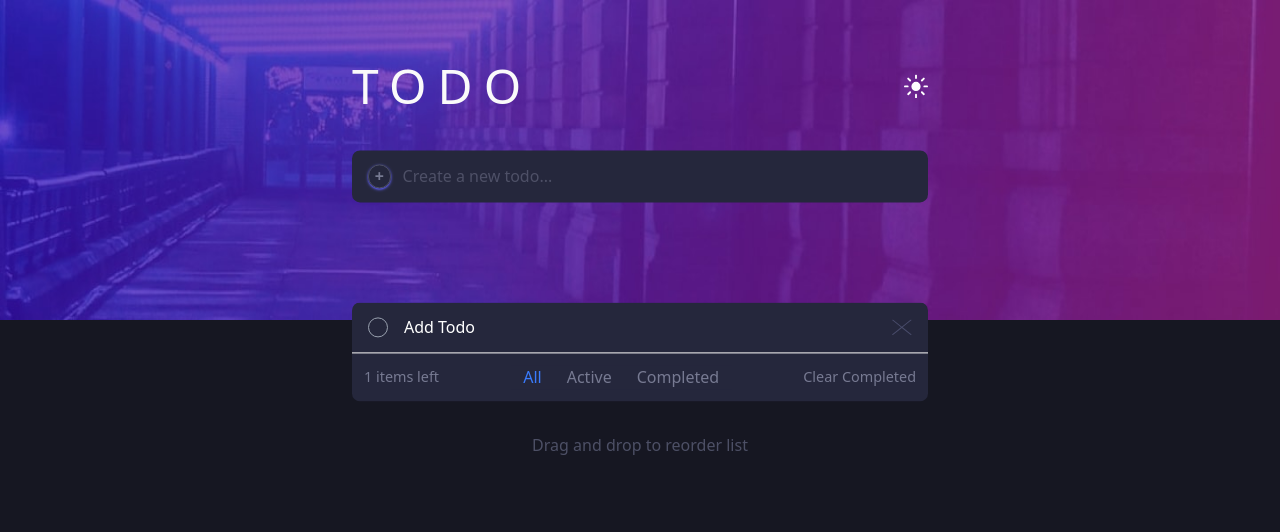
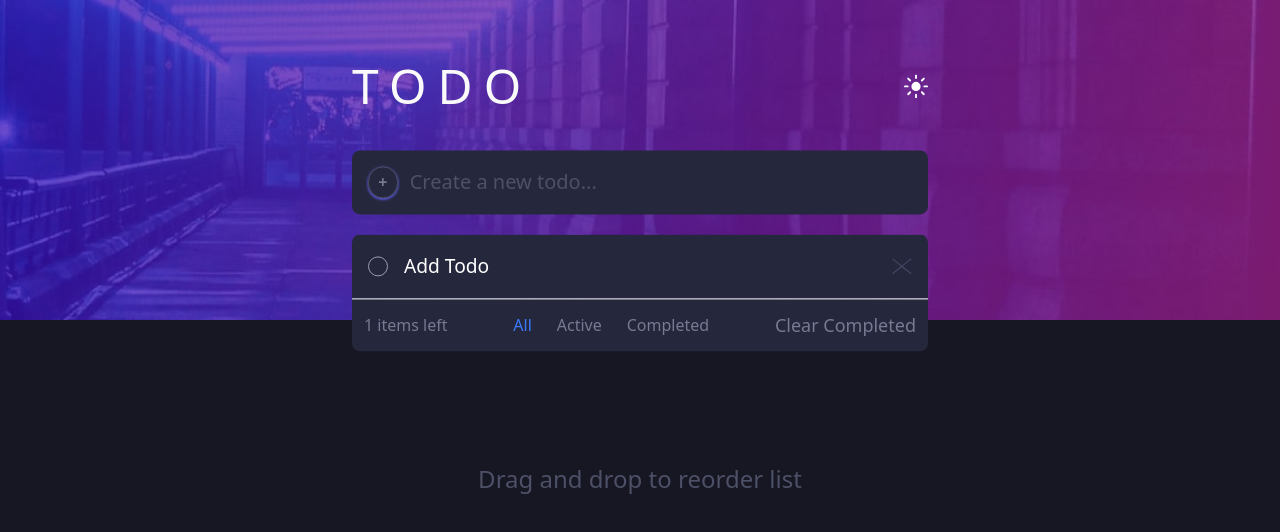
Before and after one commit to ZcRaaTch/Todo-app, a React (Vite) app: page / in a window 1280 px wide. Shown: the top 532 px of the page. Built offline with nearby package versions, Linux system fonts and the light colour scheme; the HTML template or start-up script is replaced by a standard one.

Commit message:
completed desktop styling and added scrol and styling

```diff
--- a/src/App.jsx
+++ b/src/App.jsx
@@ -24,9 +24,9 @@ function App() {
   return (
     <>
       <div className="bg-[url('/images/bg-mobile-light.jpg')] dark:bg-[url('/images/bg-mobile-dark.jpg')] sm:bg-[url('/images/bg-desktop-light.jpg')] sm:dark:bg-[url('/images/bg-desktop-dark.jpg')] w-full h-[13.7rem] lg:h-64 xl:h-80 bg-[length:100%_100%] bg-no-repeat"></div>
-      <div className="z-10 -translate-y-[12.6rem] lg:-translate-y-[17.6rem] w-full">
+      <div className="z-10 -translate-y-[12.6rem] xl:-translate-y-[17.6rem] lg:-translate-y-[14.6rem] w-full">
         <div className=" mx-auto my-6 mb flex justify-between w-[85%] sm:w-[75%] lg:w-[45%] md:w-[50%]">
-          <h1 className="font-medium tracking-[0.5rem] lg:tracking-[0.7rem] text-[var(--color-light-primary)] text-3xl lg:text-5xl">
+          <h1 className="font-medium tracking-[0.5rem] lg:tracking-[0.7rem] text-[var(--color-light-primary)] text-3xl xl:text-5xl lg:text-4xl">
             TODO
           </h1>
           <ThemeButton />
@@ -36,7 +36,7 @@ function App() {
 
       <TodoList />
       <Filter classname="lg:hidden -translate-y-[12.6rem]" />
-      <p className="  text-center text-[var(--color-light-secondary-3)] dark:text-[var(--color-dark-secondary-5)] lg:my-8 -translate-y-[12.6rem]">
+      <p className="  text-center text-[var(--color-light-secondary-3)] dark:text-[var(--color-dark-secondary-5)] lg:my-8 -translate-y-[12.6rem] lg:text-2xl">
         Drag and drop to reorder list
       </p>
     </>
--- a/src/components/ThemeButton.jsx
+++ b/src/components/ThemeButton.jsx
@@ -19,9 +19,17 @@ function ThemeButton() {
     <>
       <button onClick={toggleTheme}>
         {darkTheme ? (
-          <img src={moonLogo} alt="Moon icon" className="w-6 h-6" />
+          <img
+            src={moonLogo}
+            alt="Moon icon"
+            className="w-6 h-6 cursor-pointer"
+          />
         ) : (
-          <img src={sunLogo} alt="Sun icon" className="w-6 h-6 " />
+          <img
+            src={sunLogo}
+            alt="Sun icon"
+            className="w-6 h-6 cursor-pointer"
+          />
         )}
       </button>
     </>
--- a/src/components/TodoForm.jsx
+++ b/src/components/TodoForm.jsx
@@ -15,11 +15,11 @@ function TodoForm() {
     <>
       <form
         onSubmit={addTodoHandler}
-        className="mx-auto mb-5 mt-10 flex gap-3 w-[85%] sm:w-[75%] lg:w-[45%] md:w-[50%] px-4 py-3.5 rounded-lg bg-[var(--color-light-primary)] dark:bg-[var(--color-dark-secondary-1)] "
+        className="mx-auto mb-5 mt-10 flex gap-3 w-[85%] sm:w-[75%] lg:w-[45%] md:w-[50%] px-4 py-3.5 lg:py-4 rounded-lg bg-[var(--color-light-primary)] dark:bg-[var(--color-dark-secondary-1)] lg:text-xl"
       >
         <button
           type="submit"
-          className="w-6 h-6 rounded-full flex items-center justify-center border text-[1rem] font-bold border-[var(--color-light-secondary-3)] dark:border-[var(--color-dark-secondary-5)] shadow-sm shadow-indigo-500  "
+          className="w-6 h-6 lg:w-8 lg:h-8 rounded-full flex items-center justify-center border text-[1rem] font-bold border-[var(--color-light-secondary-3)] dark:border-[var(--color-dark-secondary-5)] shadow-sm shadow-indigo-500  "
         >
           +
         </button>
--- a/src/components/TodoList.jsx
+++ b/src/components/TodoList.jsx
@@ -22,12 +22,20 @@ function TodoList() {
   });
 
   return (
-    <div className="w-[85%] lg:w-[45%] sm:w-[75%] md:w-[50%] rounded-lg overflow-hidden mx-auto -translate-y-[12.6rem]">
-      <ul className="list-none overflow-y-scroll flex-col max-h-[350px] divide-y-[1px] ">
+    <div className="w-[85%] lg:w-[45%] sm:w-[75%] md:w-[50%] rounded-lg overflow-hidden mx-auto -translate-y-[12.6rem] lg:-translate-y-[14.6rem] xl:-translate-y-[17.6rem]">
+      <ul
+        className="list-none overflow-y-scroll flex-col max-h-[350px] xl:max-h-[460px] lg:max-h-[420px] divide-y-[1px] [&::-webkit-scrollbar]:w-2
+  [&::-webkit-scrollbar-track]:rounded-full
+  [&::-webkit-scrollbar-track]:bg-gray-100
+  [&::-webkit-scrollbar-thumb]:rounded-full
+  [&::-webkit-scrollbar-thumb]:bg-gray-300
+  dark:[&::-webkit-scrollbar-track]:bg-[var(--color-dark-secondary-1)]
+  dark:[&::-webkit-scrollbar-thumb]:bg-neutral-500"
+      >
         {filteredTodos.map((todo) => (
           <li
             key={todo.id}
-            className="m-0 flex gap-4 w-full min-h-[50px] p-3 px-4 bg-[var(--color-light-primary)] dark:bg-[var(--color-dark-secondary-1)]"
+            className="m-0 flex gap-4 w-full min-h-[50px] lg:min-h-16 p-3 px-4 bg-[var(--color-light-primary)] dark:bg-[var(--color-dark-secondary-1)]"
           >
             <label className="cursor-pointer flex items-center">
               <input
@@ -48,7 +56,7 @@ function TodoList() {
               </div>
             </label>
             <p
-              className={`w-full flex-1 self-center ${
+              className={`w-full flex-1 self-center lg:text-[1.2rem] ${
                 todo.completed
                   ? "line-through text-[var(--color-light-secondary-3)] dark:text-[var(--color-dark-secondary-5)]"
                   : "font-medium text-white"
@@ -66,13 +74,13 @@ function TodoList() {
         ))}
       </ul>
       <div className="flex w-full p-3 justify-between items-center border-t-[1px] border-t-white bg-[var(--color-light-primary)] dark:bg-[var(--color-dark-secondary-1)]">
-        <p className="text-[0.9rem]">
+        <p className="text-[0.9rem] lg:text-[1rem]">
           {todos.filter((todo) => !todo.completed).length} items left
         </p>
         <Filter classname="hidden lg:flex lg:p-0" />
         <CustomButton
           type="button"
-          classname="text-[0.9rem]"
+          classname="text-[0.9rem] lg:text-lg"
           onClick={() => dispatch(removeCompleted())}
         >
           Clear Completed
```
